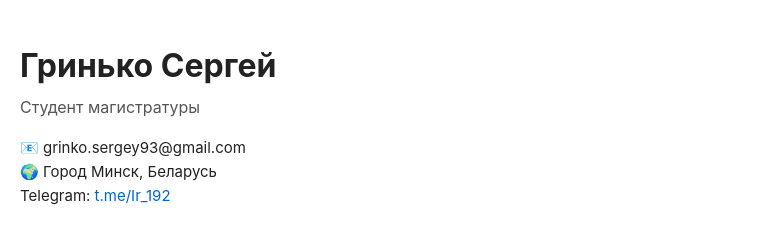
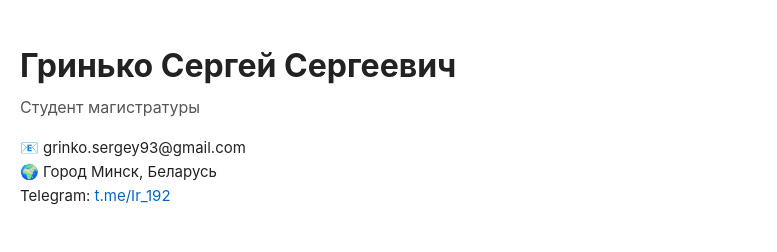
Before and after one commit to SergeyGrinko13/SergeyGrinko13.github.io, a plain HTML site: page index.html in a window 1280 px wide. Shown: the top 252 px of the page, 344-1121 px from the left. Drawn offline with Linux system fonts and the light colour scheme.

Commit message:
Update index.html

```diff
--- a/index.html
+++ b/index.html
@@ -99,7 +99,7 @@
   <img src="photo.jpg" alt="Фото" class="photo">
 
   <div class="header-text">
-    <h1>Гринько Сергей</h1>
+    <h1>Гринько Сергей Сергеевич</h1>
     <p class="subtitle">Студент магистратуры</p>
 
     <p class="contacts">
```
